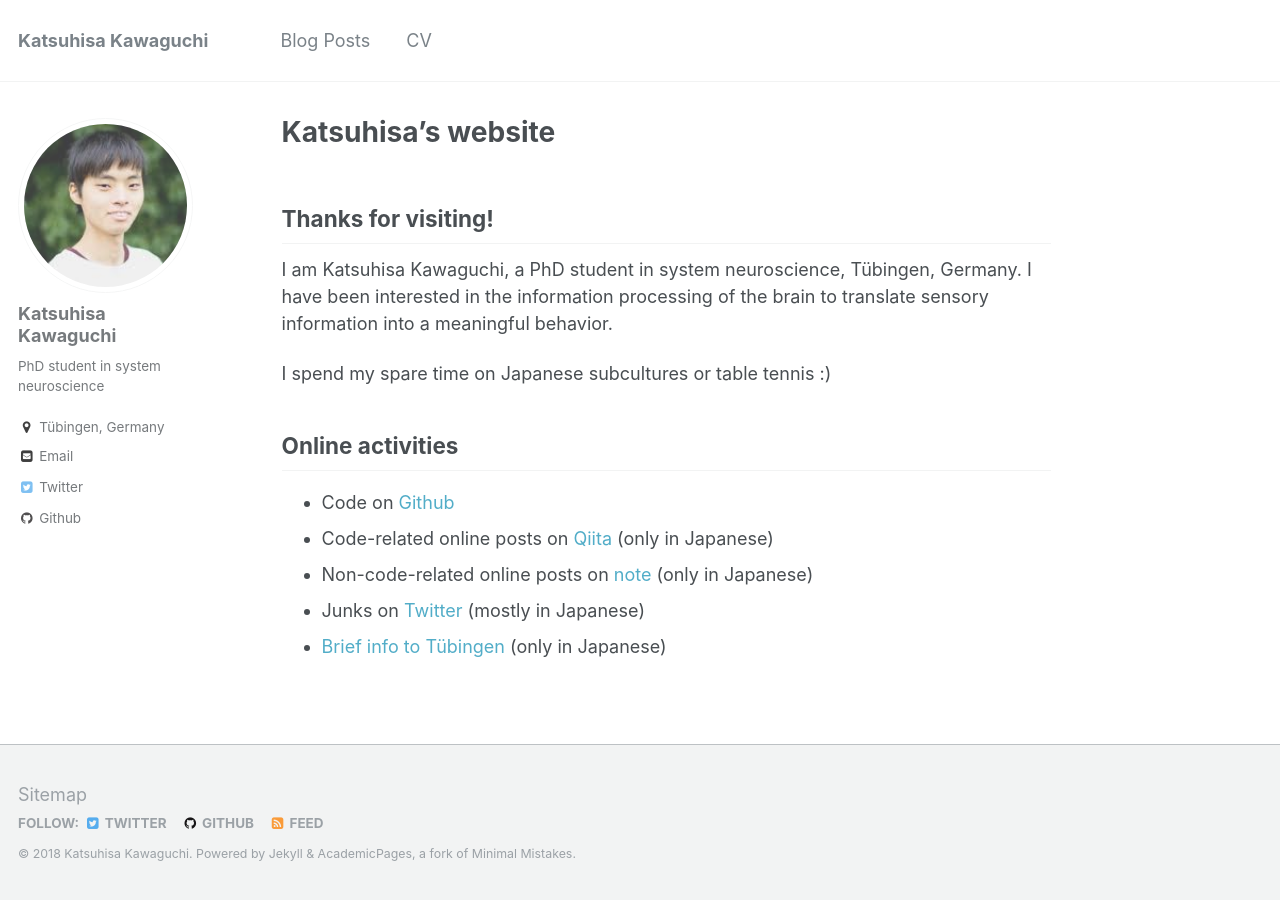
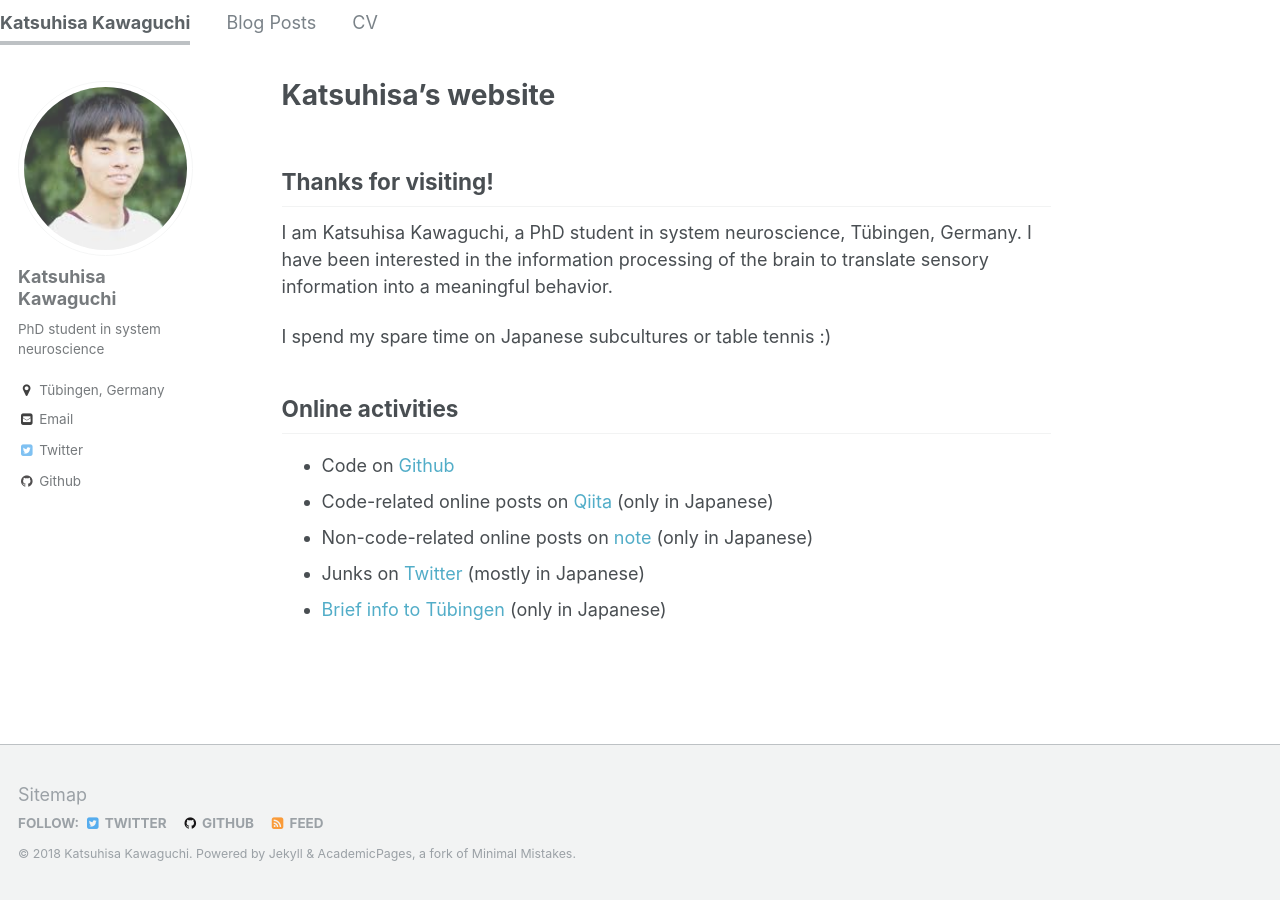
Before and after one commit to katsu1110/katsu1110.github.io, a Jekyll site: the page built from _pages/about.md, in a window 1280 px wide. Built offline with Jekyll 4.4.1, drawn with Linux system fonts in a browser that asks for light colours.

Commit message:
masthead

```diff
--- a/assets/css/main.scss
+++ b/assets/css/main.scss
@@ -18,11 +18,11 @@
 @import "base";
 
 @import "utilities";
-// @import "animations";
+@import "animations";
 @import "tables";
 @import "buttons";
 @import "notices";
-@import "masthead";
+// @import "masthead";
 @import "navigation";
 @import "footer";
 @import "syntax";
```
